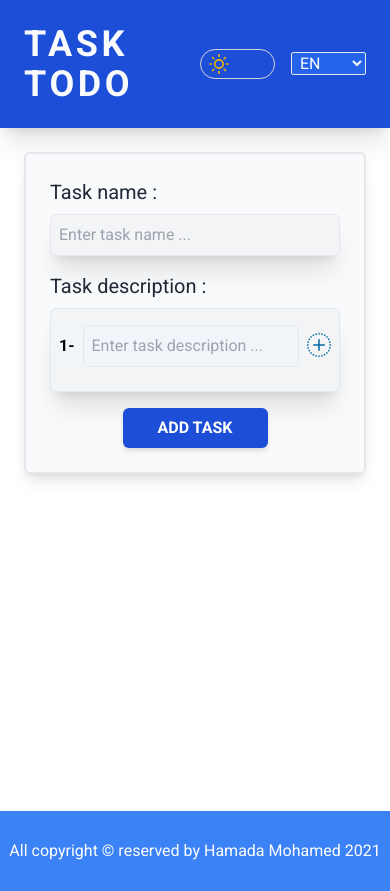
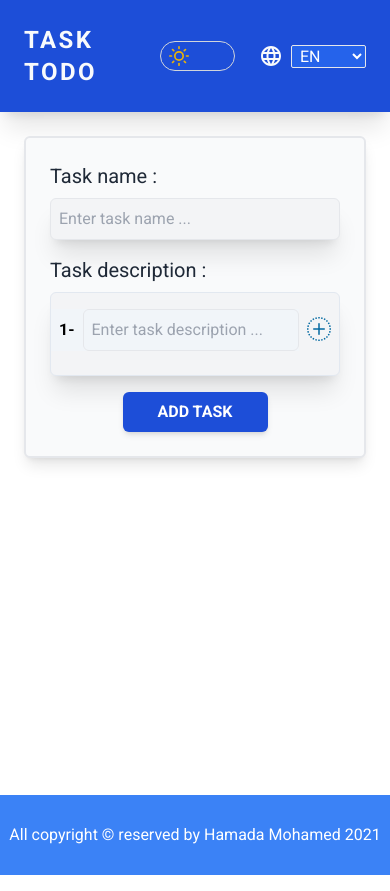
Before and after one commit to MohamedAli501/todo_task, a React (Create React App) app: page / in a window 390 px wide. Built offline with nearby package versions, Linux system fonts and the light colour scheme.

Commit message:
Add some title

```diff
--- a/public/index.html
+++ b/public/index.html
@@ -1,5 +1,5 @@
 <!DOCTYPE html>
-<html lang="en">
+<html lang="en" dir="ltr">
   <head>
     <meta charset="utf-8" />
     <link rel="icon" href="%PUBLIC_URL%/favicon.ico" />
--- a/src/Components/Form/Description.jsx
+++ b/src/Components/Form/Description.jsx
@@ -21,6 +21,7 @@ const Description = ({ inputCount, addDescription }) => {
               onChange={(e) => {
                 addDescription(e, i);
               }}
+              title={`Task description number ${i + 1}`}
             />
           </div>
         ))}
--- a/src/Components/Form/TaskForm.jsx
+++ b/src/Components/Form/TaskForm.jsx
@@ -100,6 +100,8 @@ const TaskForm = () => {
             placeholder="Enter task name ..."
             onChange={(e) => addTaskName(e)}
             ref={taskInputName}
+            title="Task name input"
+            autoComplete="off"
           />
           <small className="text-red-500 hidden">
             Task name mast be 5 characters or more..
@@ -121,13 +123,16 @@ const TaskForm = () => {
             <span
               className=" p-2 text-2xl cursor-pointer  text-sky-700 hover:text-sky-800 dark:text-white dark:hover:text-slate-200"
               title="Add more task"
-              onClick={() => addInput()}
+              // onClick={() => addInput()}
             >
               <BsPlusCircleDotted />
             </span>
           </div>
         </div>
-        <button className="bg-blue-700 hover:bg-blue-600 text-white dark:bg-slate-600 dark:hover:bg-slate-500 w-1/2 py-2 uppercase font-semibold rounded-md shadow-md">
+        <button
+          className="bg-blue-700 hover:bg-blue-600 text-white dark:bg-slate-600 dark:hover:bg-slate-700 w-1/2 py-2 uppercase font-semibold rounded-md shadow-md"
+          title="Add new task"
+        >
           {" "}
           Add Task{" "}
         </button>
--- a/src/Components/Navbar/Language.jsx
+++ b/src/Components/Navbar/Language.jsx
@@ -1,8 +1,10 @@
 import React from "react";
+import { MdLanguage } from "react-icons/md";
 
 const Language = () => {
   return (
-    <div>
+    <div className="flex items-center">
+      <MdLanguage className="text-2xl mx-2" />
       <select
         title="Language switch"
         defaultValue="en"
--- a/src/Components/Navbar/Navbar.jsx
+++ b/src/Components/Navbar/Navbar.jsx
@@ -6,7 +6,7 @@ const Navbar = () => {
   return (
     <header className=" bg-blue-700 shadow-xl dark:bg-slate-800 text-slate-50">
       <div className="container py-6 flex justify-between items-center">
-        <h1 className="uppercase font-bold text-4xl tracking-widest text-slate-50 hover:text-slate-200">
+        <h1 className="uppercase font-bold text-2xl md:text-4xl tracking-widest text-slate-50 hover:text-slate-200">
           task todo
         </h1>
         <nav className="flex items-center space-x-4">
```
